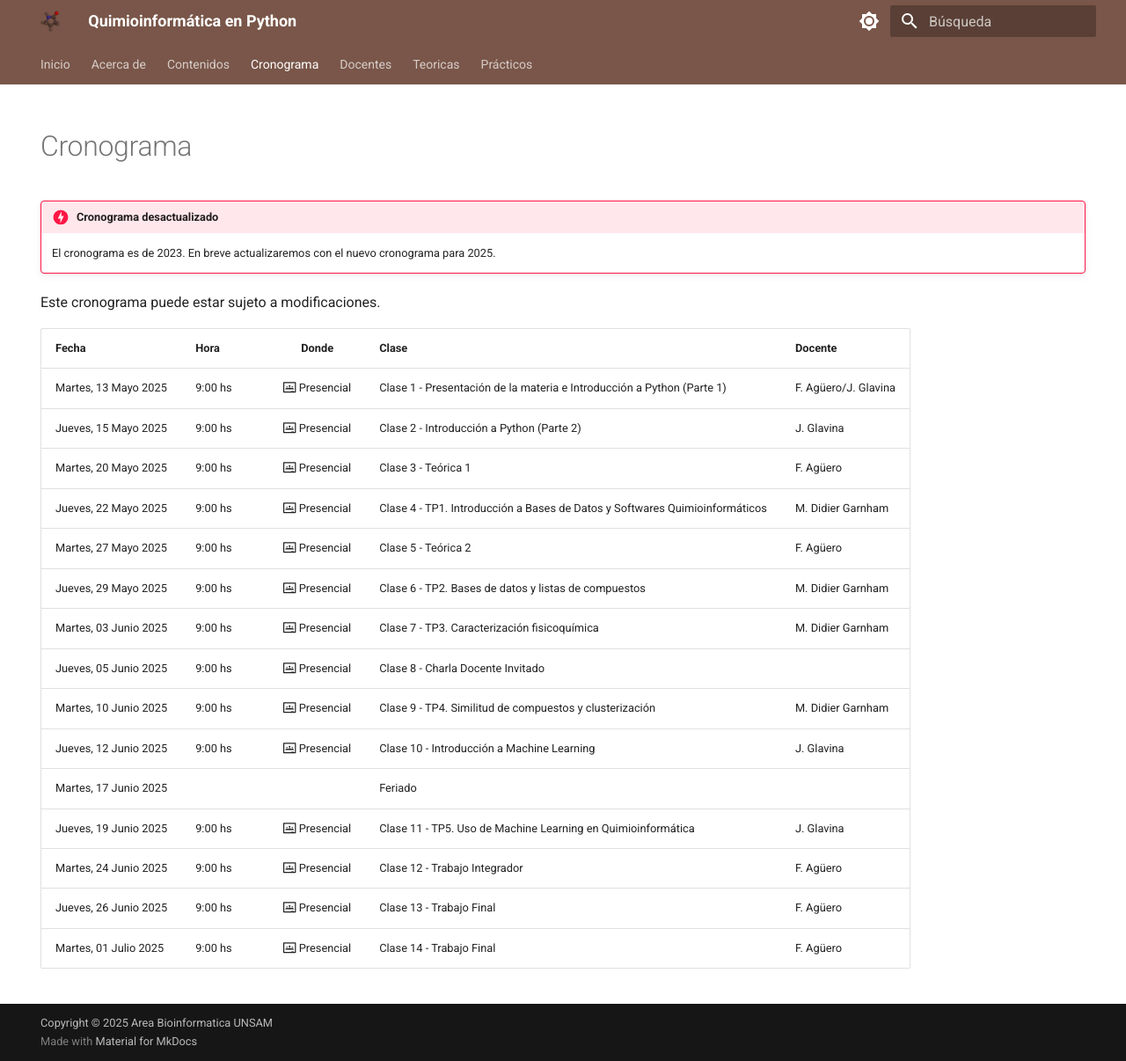
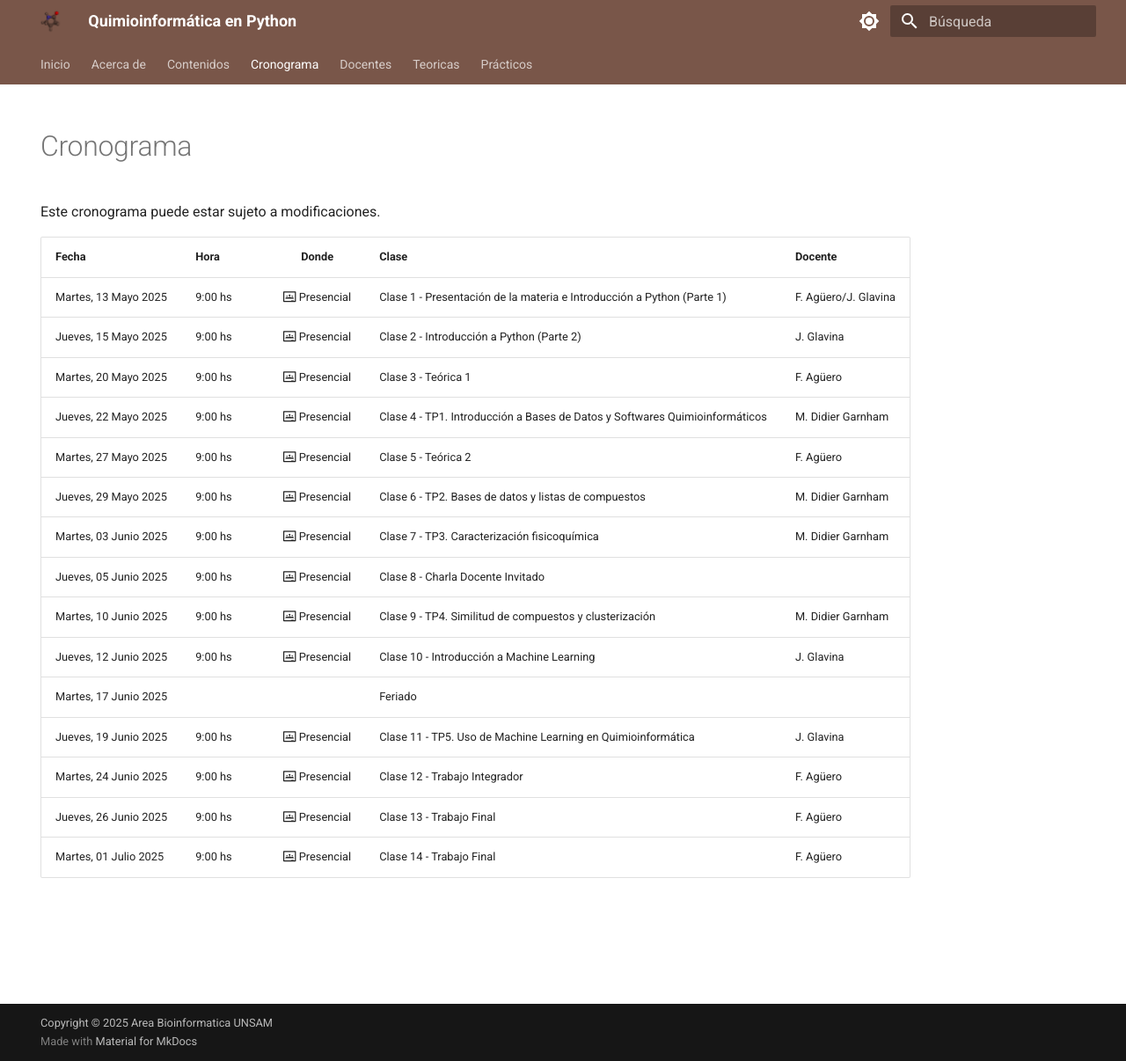
Before and after one commit to bioinformatica-iib/quimioinformatica, an MkDocs documentation site: the page built from docs/cronograma.md, in a window 1280 px wide and 1206 px high. Shown: the whole window at 88% size. Built offline with MkDocs 1.6.1 and Material for MkDocs 9.7.7, drawn with Linux system fonts in a browser that asks for light colours; comment, search, counter and statistics services are not loaded.

Commit message:
Edición de la web para difusión

```diff
--- a/docs/cronograma.md
+++ b/docs/cronograma.md
@@ -7,9 +7,6 @@
   - fechas
   - feriados
 ---
-
-!!! danger "Cronograma desactualizado"
-    El cronograma es de 2023. En breve actualizaremos con el nuevo cronograma para 2025.
 
 Este cronograma puede estar sujeto a modificaciones.
 
--- a/mkdocs.yml
+++ b/mkdocs.yml
@@ -119,9 +119,9 @@
     - Docentes: 'docentes.md'
     - Teoricas:
         - teoricas/inicio.md
-        - Teórica 1: teoricas/1-Teorica-Uno/index.md
-        - Teórica 2: teoricas/2-Teorica-Dos/index.md
-        - Charla Alan Talevi: teoricas/3-Charla-Alan-Talevi/index.md
+        # - Teórica 1: teoricas/1-Teorica-Uno/index.md
+        # - Teórica 2: teoricas/2-Teorica-Dos/index.md
+        # - Charla Alan Talevi: teoricas/3-Charla-Alan-Talevi/index.md
         # - Teórica 4: teoricas/4-Teorica-Cuatro/index.md
         # - Teórica 5: teoricas/5-Teorica-Cinco/index.md
         # - Teórica 6: teoricas/6-Teorica-Seis/index.md
@@ -136,14 +136,14 @@
     - Prácticos:
         - 'practicos/inicio.md'
         #- TPs: 'practicos/tpsGrid.md'
-        - TP 0: 'practicos/TP00/index.md'
-        - TP 1: 'practicos/TP01/index.md'
-        - TP 2: 'practicos/TP02/index.md'
-        - TP 3: 'practicos/TP03/index.md'
-        - TP 4: 'practicos/TP04/index.md'
-        - TP 5: 'practicos/TP05/index.md'
-        - TP Integrador: 'practicos/TP_Integrador/index.md'
-        - TP Final: 'practicos/TP_final/index.md'
+        # - TP 0: 'practicos/TP00/index.md'
+        # - TP 1: 'practicos/TP01/index.md'
+        # - TP 2: 'practicos/TP02/index.md'
+        # - TP 3: 'practicos/TP03/index.md'
+        # - TP 4: 'practicos/TP04/index.md'
+        # - TP 5: 'practicos/TP05/index.md'
+        # - TP Integrador: 'practicos/TP_Integrador/index.md'
+        # - TP Final: 'practicos/TP_final/index.md'
 
 
 
```
Also changed, not shown: docs/acerca.md (+2 -0 lines), docs/img/folleto-frontal-2025.png, docs/img/intro.png.
